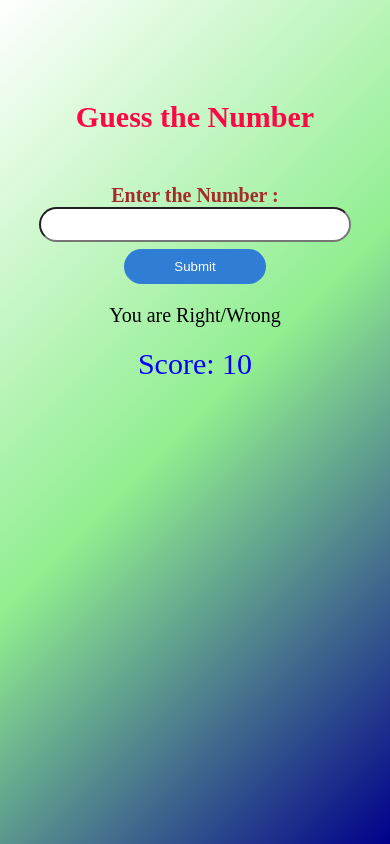
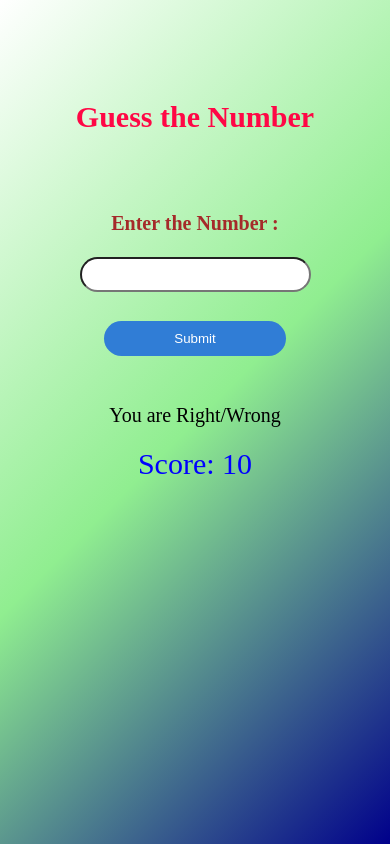
Before and after one commit to Aaron2578/guessing_number, a plain HTML site: page Guess_the_number/index.html in a window 390 px wide. Drawn offline with Linux system fonts and the light colour scheme.

Commit message:
Update style.css
Adding in media query

```diff
--- a/Guess_the_number/style.css
+++ b/Guess_the_number/style.css
@@ -77,11 +77,17 @@ body {
 
     .input-field {
     width: 100%;
-    height: 100px;
+    height: 200px;
     margin: auto;
     display: flex;
     flex-direction: column;
     align-items: center;
+    justify-content: space-evenly;
+}
+.input-field div:first-child {
+    height: 80px;
+    display: flex;
+    flex-direction: column;
     justify-content: space-between;
 }
 .input-field div:first-child > input {
@@ -89,4 +95,11 @@ body {
     padding: 8px 25px;
     border-radius: 20px;
  }
+ .input-field div:last-child > button {
+    padding: 10px 70px;
+    border-radius: 20px;
+    background: rgb(48, 125, 214);
+    color: white;
+    border: none;
  }
+ }
```
